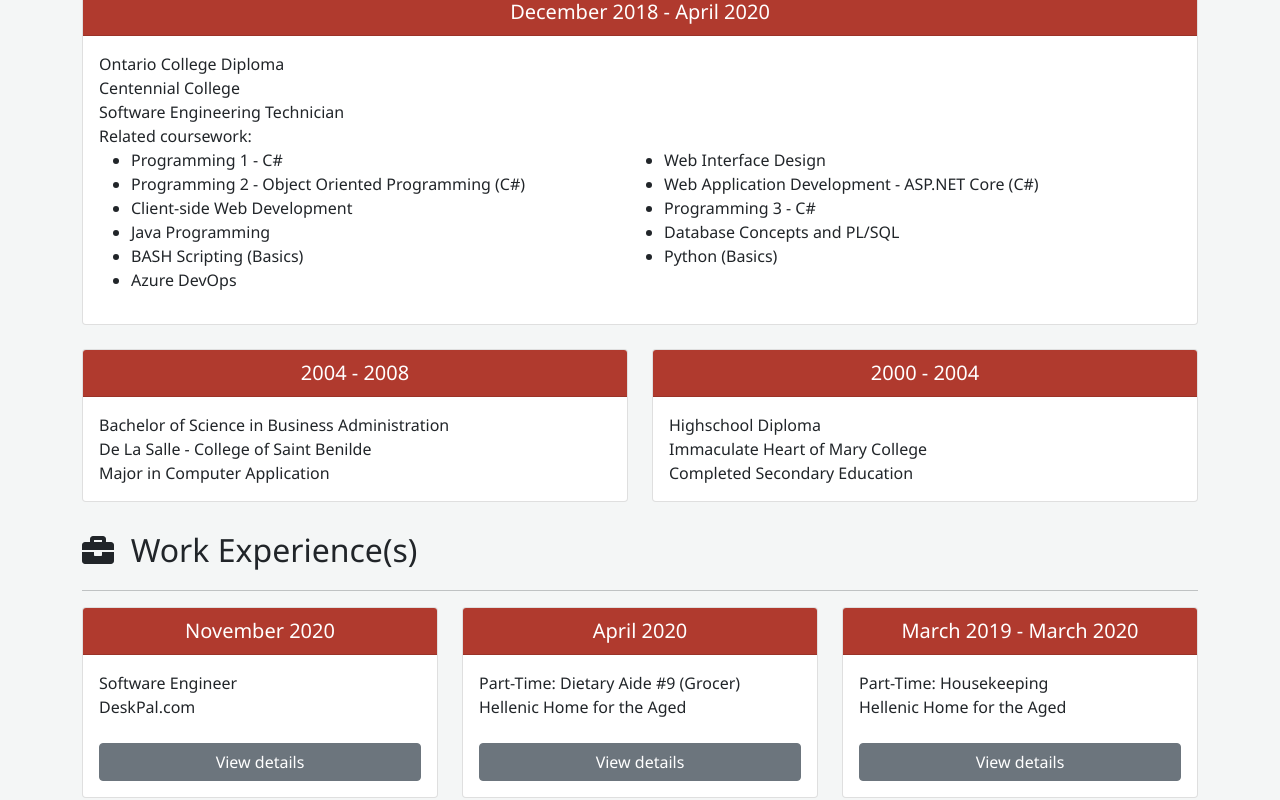
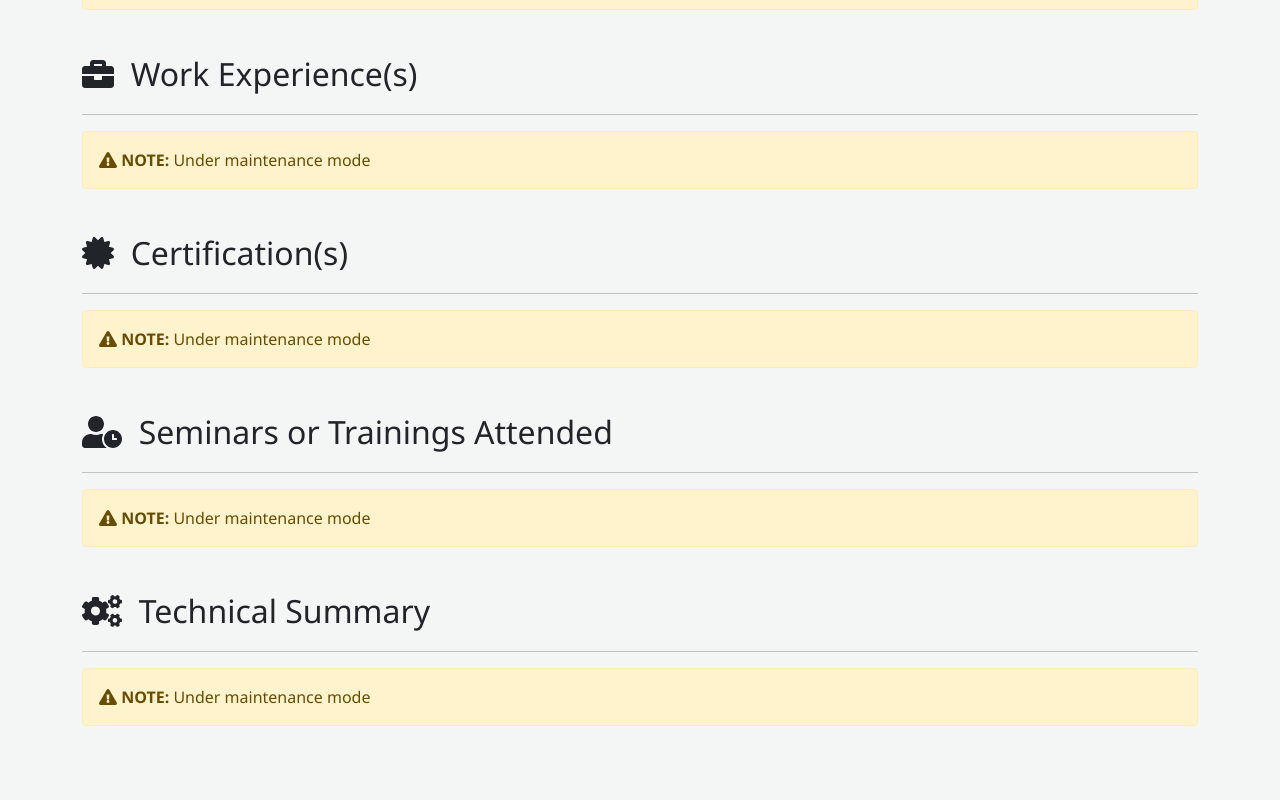
Before and after one commit to harbs0626/ResumeApp, a React (Create React App) app: page / in a window 1280 px wide. Shown: the part 1120-1920 px from the top of the page. Built offline with nearby package versions, Linux system fonts and the light colour scheme.

Commit message:
Changelogs as of 2021-07-26: Disabled some features temporarily.

```diff
--- a/package.json
+++ b/package.json
@@ -11,6 +11,7 @@
     "@testing-library/jest-dom": "^5.11.6",
     "@testing-library/react": "^11.2.2",
     "@testing-library/user-event": "^12.5.0",
+    "bootstrap": "^5.0.2",
     "react": "^17.0.1",
     "react-dom": "^17.0.1",
     "react-scripts": "4.0.1",
--- a/src/Components/App.js
+++ b/src/Components/App.js
@@ -51,12 +51,12 @@ function App() {
                 expDate0="November 2020"
                 expPosition0="Software Engineer"
                 expCompanyName0="DeskPal.com"
-                expDate1="April 2020"
-                expPosition1="Part-Time: Dietary Aide #9 (Grocer)"
-                expCompanyName1="Hellenic Home for the Aged"
-                expDate2="March 2019 - March 2020"
-                expPosition2="Part-Time: Housekeeping"
-                expCompanyName2="Hellenic Home for the Aged"
+                // expDate1="April 2020"
+                // expPosition1="Part-Time: Dietary Aide #9 (Grocer)"
+                // expCompanyName1="Hellenic Home for the Aged"
+                // expDate2="March 2019 - March 2020"
+                // expPosition2="Part-Time: Housekeeping"
+                // expCompanyName2="Hellenic Home for the Aged"
                 expDate3="January 2012 - November 2018"
                 expPosition3="Full-Time: Junior Assistant Manager/Analyst Programmer"
                 expCompanyName3="Rizal Commercial Banking Corporation"
--- a/src/Components/Lists/WorkExperienceList.js
+++ b/src/Components/Lists/WorkExperienceList.js
@@ -1,8 +1,8 @@
 
 const experience = [
     "Software Engineer",
-    "Part-Time: Dietary Aide #9 (Grocer)",
-    "Part-Time: Housekeeping",
+    // "Part-Time: Dietary Aide #9 (Grocer)",
+    // "Part-Time: Housekeeping",
     "Full-Time: Junior Assistant Manager/Analyst Programmer",
     "Full-Time: First Officer/Applications Programmer"
 ];
@@ -10,21 +10,21 @@ const experience = [
 const experienceList = [
     "Software Engineer|Project: Coursefy",
     "Software Engineer|Technologies used: C#, React, Bootstrap, ExpressJS, NodeJS, MongoDB",
-    "Part-Time: Dietary Aide #9 (Grocer)|Reporting to main kitchen in full uniform and hairnet.",
-    "Part-Time: Dietary Aide #9 (Grocer)|Checking for empty boxes on dry storages, fridges, and coolers for discarding.",
-    "Part-Time: Dietary Aide #9 (Grocer)|Refilling and organizing dry foods from storage area to dry storage, bottled waters/juices from storage area to fridge and cooler.",
-    "Part-Time: Dietary Aide #9 (Grocer)|Following FIFO (First In First Out).",
-    "Part-Time: Dietary Aide #9 (Grocer)|Checking of invoice for deliveries and informing the delivery truck helper for (any) missing items.",
-    "Part-Time: Dietary Aide #9 (Grocer)|Reporting to the superior as regards to the received invoice.",
-    "Part-Time: Dietary Aide #9 (Grocer)|Moving of deliveries to the kitchen and organizing to each storage (dry, fridge, cooler, and freezer).",
-    "Part-Time: Dietary Aide #9 (Grocer)|Cleaning the juice machine (Mondays).",
-    "Part-Time: Dietary Aide #9 (Grocer)|De-scaling the dish machine (Thursays).",
-    "Part-Time: Dietary Aide #9 (Grocer)|Sweeping and moping the floors one grocery activity has been completed.",
-    "Part-Time: Housekeeping|Performing a variety of cleaning activities such as sweeping, mopping, and dusting.",
-    "Part-Time: Housekeeping|Ensuring all rooms are inspected and cleaned.",
-    "Part-Time: Housekeeping|Notifying superiors for any damages.",
-    "Part-Time: Housekeeping|Checking of the stock levels of all cleaning materials.",
-    "Part-Time: Housekeeping|Dealing requests and complaints with professionalism.",
+    // "Part-Time: Dietary Aide #9 (Grocer)|Reporting to main kitchen in full uniform and hairnet.",
+    // "Part-Time: Dietary Aide #9 (Grocer)|Checking for empty boxes on dry storages, fridges, and coolers for discarding.",
+    // "Part-Time: Dietary Aide #9 (Grocer)|Refilling and organizing dry foods from storage area to dry storage, bottled waters/juices from storage area to fridge and cooler.",
+    // "Part-Time: Dietary Aide #9 (Grocer)|Following FIFO (First In First Out).",
+    // "Part-Time: Dietary Aide #9 (Grocer)|Checking of invoice for deliveries and informing the delivery truck helper for (any) missing items.",
+    // "Part-Time: Dietary Aide #9 (Grocer)|Reporting to the superior as regards to the received invoice.",
+    // "Part-Time: Dietary Aide #9 (Grocer)|Moving of deliveries to the kitchen and organizing to each storage (dry, fridge, cooler, and freezer).",
+    // "Part-Time: Dietary Aide #9 (Grocer)|Cleaning the juice machine (Mondays).",
+    // "Part-Time: Dietary Aide #9 (Grocer)|De-scaling the dish machine (Thursays).",
+    // "Part-Time: Dietary Aide #9 (Grocer)|Sweeping and moping the floors one grocery activity has been completed.",
+    // "Part-Time: Housekeeping|Performing a variety of cleaning activities such as sweeping, mopping, and dusting.",
+    // "Part-Time: Housekeeping|Ensuring all rooms are inspected and cleaned.",
+    // "Part-Time: Housekeeping|Notifying superiors for any damages.",
+    // "Part-Time: Housekeeping|Checking of the stock levels of all cleaning materials.",
+    // "Part-Time: Housekeeping|Dealing requests and complaints with professionalism.",
     "Full-Time: Junior Assistant Manager/Analyst Programmer|Gathering user requirements for Systems, Analysis, and Design.",
     "Full-Time: Junior Assistant Manager/Analyst Programmer|Interpreting user requirements into technical specifications via applications designs and modules.",
     "Full-Time: Junior Assistant Manager/Analyst Programmer|Coding and compiling programs specified in SDLC methodology, IT Security, and Audit requirements.",
--- a/src/Components/Resume/Certification.js
+++ b/src/Components/Resume/Certification.js
@@ -1,6 +1,6 @@
 import React from 'react';
 import { FontAwesomeIcon } from '@fortawesome/react-fontawesome';
-import { faCertificate } from '@fortawesome/free-solid-svg-icons';
+import { faExclamationTriangle, faCertificate } from '@fortawesome/free-solid-svg-icons';
 
 const Certification = (props) => {
     return (
@@ -13,7 +13,13 @@ const Certification = (props) => {
                         <hr></hr>
                     </div>
                     <div className="row row-cols-1 row-cols-md-3 g-4">
-                        <div className="col-md-4">
+                        <div className="col-md-12">
+                            <div className="alert alert-warning">
+                                <FontAwesomeIcon icon={faExclamationTriangle}></FontAwesomeIcon>&nbsp;
+                                <b>NOTE:</b>&nbsp;Under maintenance mode
+                            </div>
+                        </div>
+                        {/* <div className="col-md-4">
                             <div className="card h-100">
                                 <div className="card-body border border-darkRed rounded">
                                     <span className="fs-5">{props.location1}</span><br></br>
@@ -66,7 +72,7 @@ const Certification = (props) => {
                                     {props.exprDate6}
                                 </div>
                             </div>
-                        </div>
+                        </div> */}
                     </div>
                 </div>
             </div>
--- a/src/Components/Resume/Education.js
+++ b/src/Components/Resume/Education.js
@@ -1,6 +1,6 @@
 import React from 'react';
 import { FontAwesomeIcon } from '@fortawesome/react-fontawesome';
-import { faSchool } from '@fortawesome/free-solid-svg-icons';
+import { faExclamationTriangle, faSchool } from '@fortawesome/free-solid-svg-icons';
 import { courseWorks } from '../Lists/CourseWorkList';
 
 const Education = (props) => {
@@ -15,6 +15,12 @@ const Education = (props) => {
                     </div>
                     <div className="row row-cols-1 row-cols-md-3 g-4">
                         <div className="col-md-12">
+                            <div className="alert alert-warning">
+                                <FontAwesomeIcon icon={faExclamationTriangle}></FontAwesomeIcon>&nbsp;
+                                <b>NOTE:</b>&nbsp;Under maintenance mode
+                            </div>
+                        </div>
+                        {/* <div className="col-md-4">
                             <div className="card h-100">
                                 <div className="card-header header-darkRed">
                                     <div className="fs-5 align-items-center d-flex justify-content-center">
@@ -34,7 +40,7 @@ const Education = (props) => {
                                 </div>
                             </div>
                         </div>
-                        <div className="col-md-6">
+                        <div className="col-md-4">
                             <div className="card h-100">
                                 <div className="card-header header-darkRed">
                                     <div className="fs-5 align-items-center d-flex justify-content-center">
@@ -48,7 +54,7 @@ const Education = (props) => {
                                 </div>
                             </div>
                         </div>
-                        <div className="col-md-6">
+                        <div className="col-md-4">
                             <div className="card h-100">
                                 <div className="card-header header-darkRed">
                                     <div className="fs-5 align-items-center d-flex justify-content-center">
@@ -61,7 +67,7 @@ const Education = (props) => {
                                     <span className="card-text">{props.program3}</span><br></br>
                                 </div>
                             </div>
-                        </div>
+                        </div> */}
                     </div>
                 </div>
             </div>
--- a/src/Components/Resume/Intro.js
+++ b/src/Components/Resume/Intro.js
@@ -13,7 +13,7 @@ const Personal = (props) => {
                 <div className="text-center">
                     <div className="fs-1">{props.name}</div>
                     <div className="fs-4">{props.title}</div>
-                    <div className="fs-4">{props.address}</div>
+                    {/* <div className="fs-4">{props.address}</div> */}
                     <FontAwesomeIcon icon={faLinkedin}></FontAwesomeIcon>&nbsp;
                     <a href={props.linkedIn} className="fs-5">
                         {props.linkedIn}</a>
--- a/src/Components/Resume/Seminars.js
+++ b/src/Components/Resume/Seminars.js
@@ -1,6 +1,6 @@
 import React from 'react';
 import { FontAwesomeIcon } from '@fortawesome/react-fontawesome';
-import { faUserClock } from '@fortawesome/free-solid-svg-icons';
+import { faExclamationTriangle, faUserClock } from '@fortawesome/free-solid-svg-icons';
 
 const SeminarsTrainingsAttended = (props) => {
     return (
@@ -13,7 +13,13 @@ const SeminarsTrainingsAttended = (props) => {
                         <hr></hr>
                     </div>
                     <div className="row row-cols-1 row-cols-md-3 g-4">
-                        <div className="col-md-6">
+                        <div className="col-md-12">
+                            <div className="alert alert-warning">
+                                <FontAwesomeIcon icon={faExclamationTriangle}></FontAwesomeIcon>&nbsp;
+                                <b>NOTE:</b>&nbsp;Under maintenance mode
+                            </div>
+                        </div>
+                        {/* <div className="col-md-6">
                             <div className="card h-100">
                                 <div className="card-header header-darkRed">
                                         <div className="fs-5 align-items-center d-flex justify-content-center">
@@ -76,7 +82,7 @@ const SeminarsTrainingsAttended = (props) => {
                                     <p className="summaryJustify">{props.description4}</p>
                                 </div>
                             </div>
-                        </div>
+                        </div> */}
                     </div>
                 </div>
             </div>
--- a/src/Components/Resume/TechnicalSummary.js
+++ b/src/Components/Resume/TechnicalSummary.js
@@ -8,7 +8,7 @@ import {
     languagesAndDatabases,
     repositories } from '../Lists/TechnicalSummaryList';
 import { FontAwesomeIcon } from '@fortawesome/react-fontawesome';
-import { faCogs } from '@fortawesome/free-solid-svg-icons';
+import { faExclamationTriangle, faCogs } from '@fortawesome/free-solid-svg-icons';
 
 const TechnicalSummary = (props) => {
     return (
@@ -20,7 +20,13 @@ const TechnicalSummary = (props) => {
                         Technical Summary
                         <hr></hr>
                     </div>
-                    <div className="table-responsive">
+                    <div className="col-md-12">
+                        <div className="alert alert-warning">
+                            <FontAwesomeIcon icon={faExclamationTriangle}></FontAwesomeIcon>&nbsp;
+                            <b>NOTE:</b>&nbsp;Under maintenance mode
+                        </div>
+                    </div>
+                    {/* <div className="table-responsive">
                         <table className="table table-bordered">
                             <thead className="header-darkRed">
                                 <tr>
@@ -76,7 +82,7 @@ const TechnicalSummary = (props) => {
                                 </tr>
                             </tbody>
                         </table>
-                    </div>
+                    </div> */}
                 </div>
             </div>
         </>
--- a/src/Components/Resume/WorkExperience.js
+++ b/src/Components/Resume/WorkExperience.js
@@ -1,6 +1,6 @@
 import React from 'react';
 import { FontAwesomeIcon } from '@fortawesome/react-fontawesome';
-import { faBriefcase } from '@fortawesome/free-solid-svg-icons';
+import { faExclamationTriangle, faBriefcase } from '@fortawesome/free-solid-svg-icons';
 import MyModal from '../Xtras/MyModal';
 
 const Experience = (props) => {
@@ -14,7 +14,13 @@ const Experience = (props) => {
                         <hr></hr>
                     </div>
                     <div className="row row-cols-1 row-cols-md-3 g-4">
-                        <div className="col-md-4">
+                        <div className="col-md-12">
+                            <div className="alert alert-warning">
+                                <FontAwesomeIcon icon={faExclamationTriangle}></FontAwesomeIcon>&nbsp;
+                                <b>NOTE:</b>&nbsp;Under maintenance mode
+                            </div>
+                        </div>
+                        {/* <div className="col-md-4">
                             <div className="card h-100">
                                 <div className="card-header header-darkRed">
                                     <div className="fs-5 align-items-center d-flex justify-content-center">
@@ -28,8 +34,8 @@ const Experience = (props) => {
                                     <MyModal Key="Item0" Title={props.expPosition0}></MyModal>
                                 </div>
                             </div>
-                        </div>
-                        <div className="col-md-4">
+                        </div> */}
+                        {/* <div className="col-md-4">
                             <div className="card h-100">
                                 <div className="card-header header-darkRed">
                                     <div className="fs-5 align-items-center d-flex justify-content-center">
@@ -58,8 +64,8 @@ const Experience = (props) => {
                                     <MyModal Key="Item2" Title={props.expPosition2}></MyModal>
                                 </div>
                             </div>
-                        </div>
-                        <div className="col-md-6">
+                        </div> */}
+                        {/* <div className="col-md-6">
                             <div className="card h-100">
                                 <div className="card-header header-darkRed">
                                     <div className="fs-5 align-items-center d-flex justify-content-center">
@@ -88,7 +94,7 @@ const Experience = (props) => {
                                     <MyModal Key="Item4" Title={props.expPosition4}></MyModal>
                                 </div>
                             </div>
-                        </div>
+                        </div> */}
                     </div>
                 </div>
             </div>
```
Also changed, not shown: 2 other files (tests, documents, lock files or other folders).
